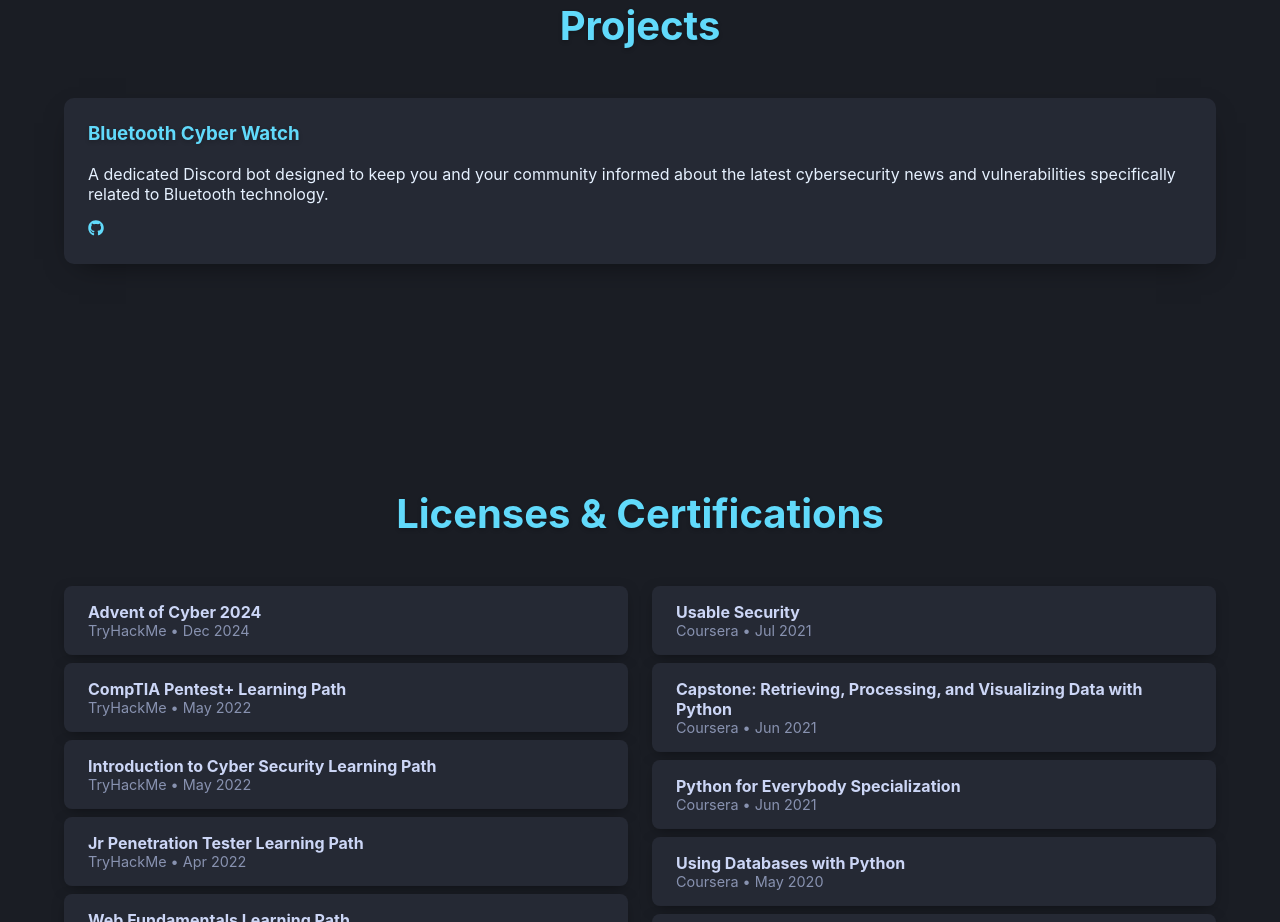
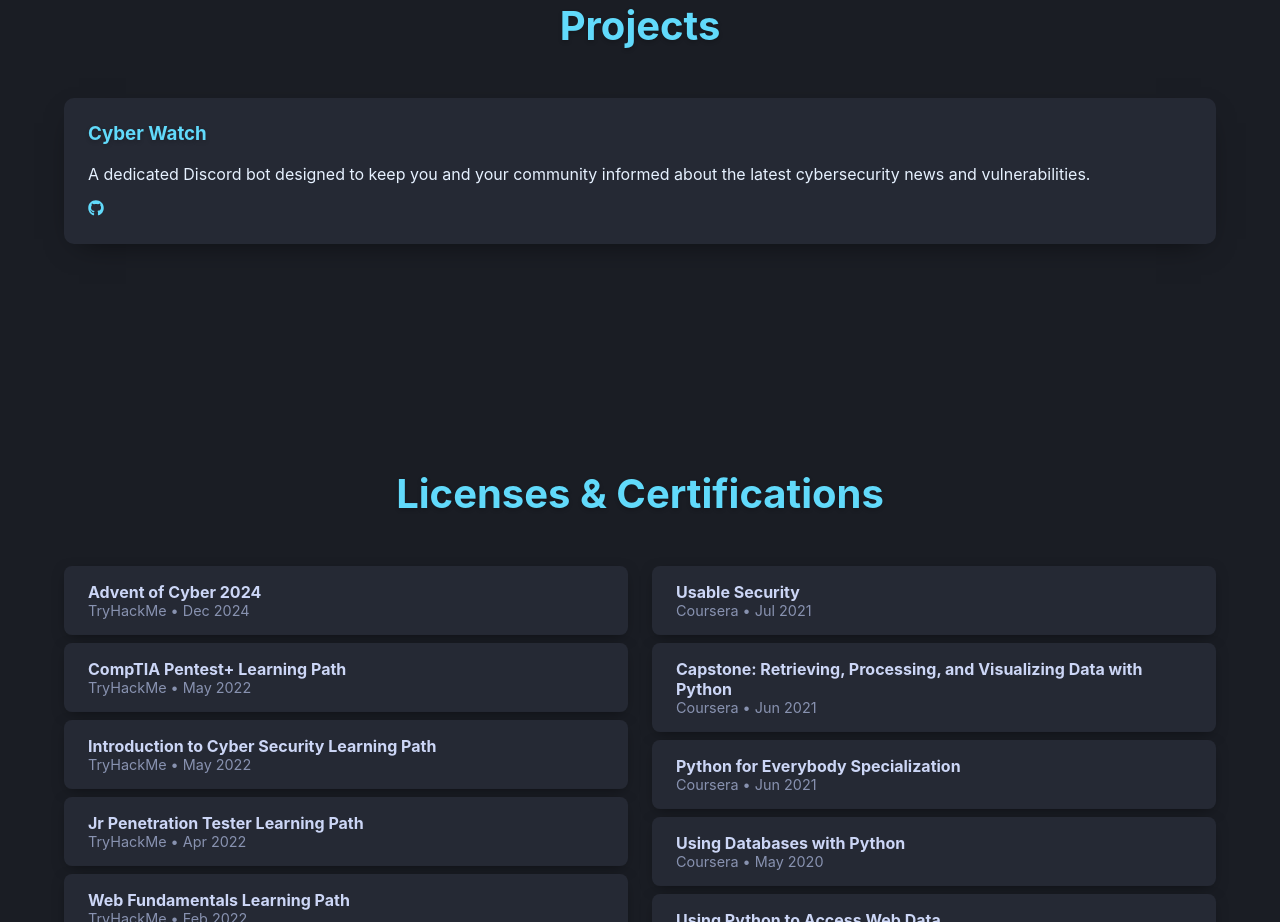
Before and after one commit to Savitar608/Savitar608.github.io, a React (Vite) app: page / in a window 1280 px wide. Shown: the part 3440-4362 px from the top of the page. Built offline with nearby package versions, Linux system fonts and the light colour scheme.

Commit message:
fix: Update project title and description in Projects component

```diff
--- a/src/components/Projects.jsx
+++ b/src/components/Projects.jsx
@@ -3,10 +3,10 @@
 
 const projects = [
     {
-        title: 'Bluetooth Cyber Watch',
-        description: 'A dedicated Discord bot designed to keep you and your community informed about the latest cybersecurity news and vulnerabilities specifically related to Bluetooth technology.',
+        title: 'Cyber Watch',
+        description: 'A dedicated Discord bot designed to keep you and your community informed about the latest cybersecurity news and vulnerabilities.',
         tags: ['Python', 'Security', 'Discord Bot'],
-        github: 'https://github.com/Savitar608/bluetooth-cyber-watch'
+        github: 'https://github.com/Savitar608/cyber-watch',
     }
 ];
 
```
